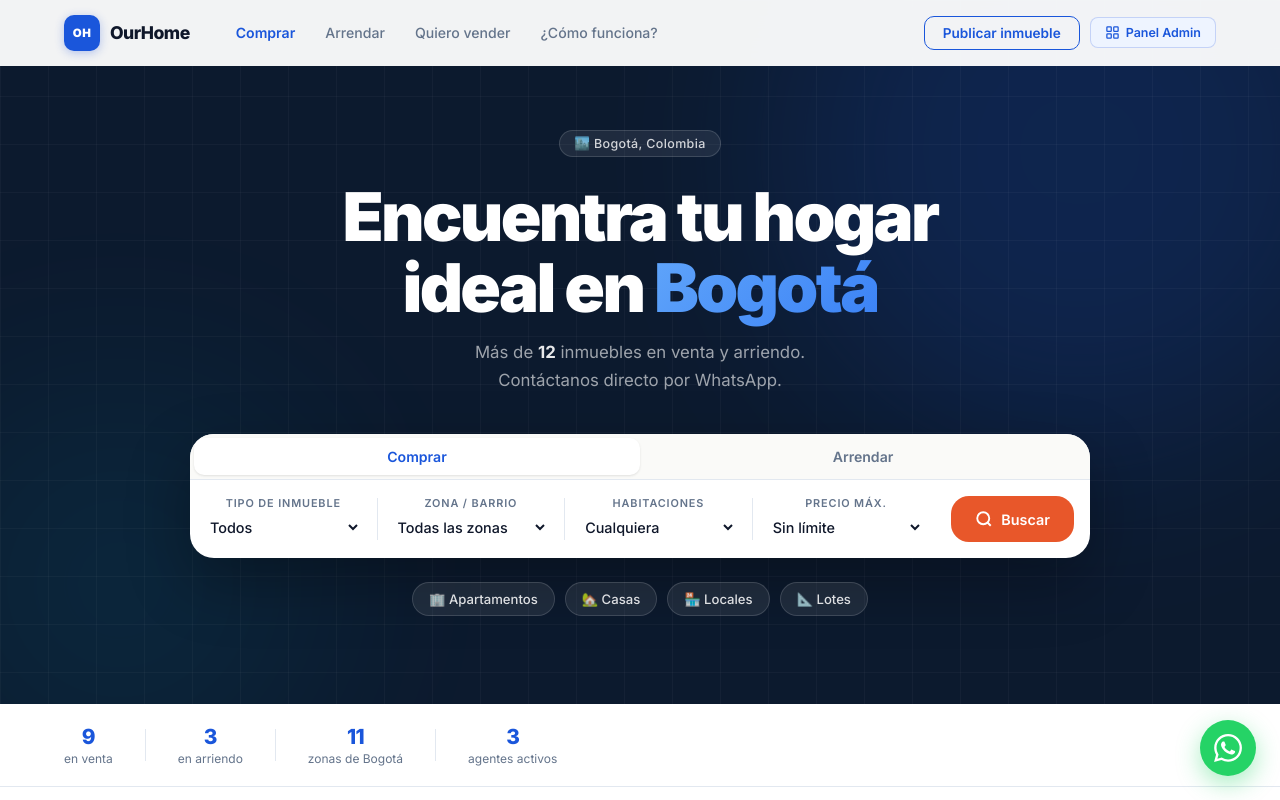
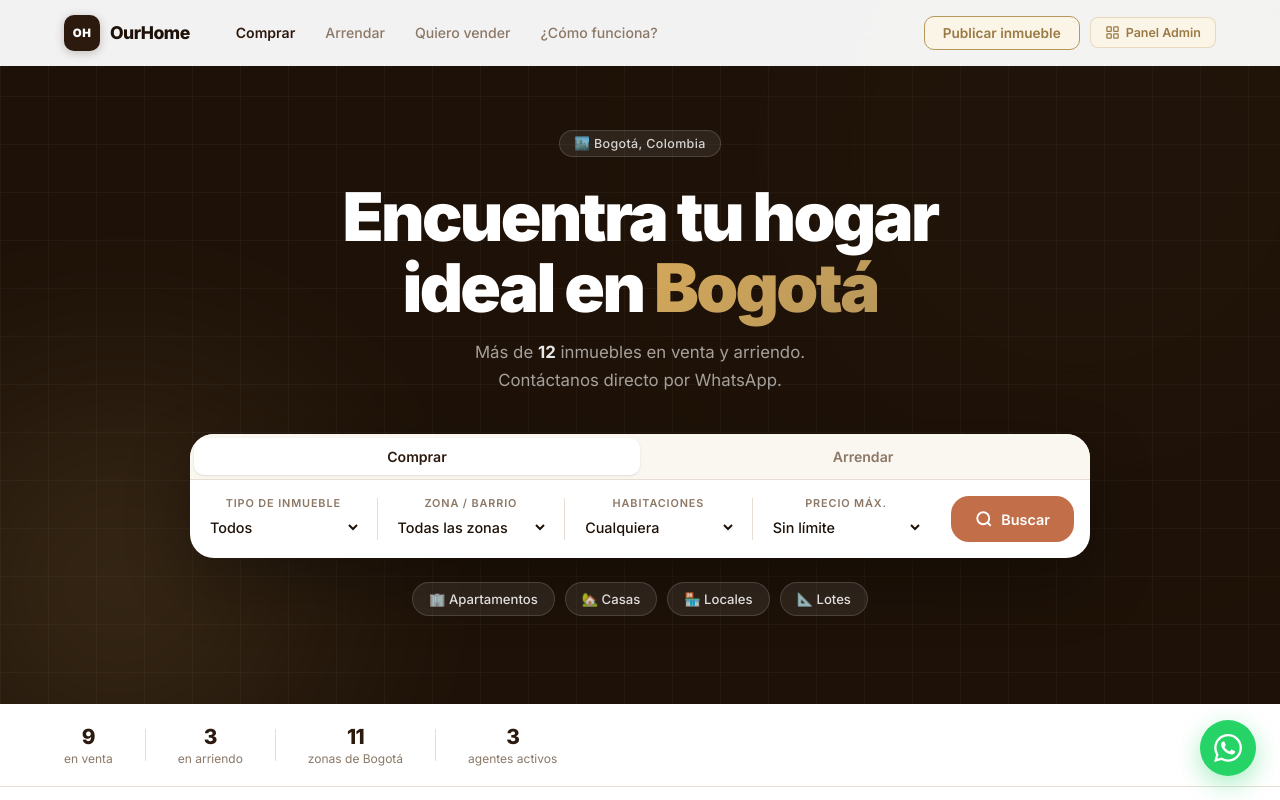
Before and after one commit to RoyerHernandez/flatzone, a plain HTML site: page index.html in a window 1280 px wide. Shown: the top 800 px of the page. Drawn offline with Linux system fonts and the light colour scheme.

Commit message:
refactor: switch to Técnica 2 — warm luxury palette (espresso + gold + terracota)
- Primary: #1A56DB → #2C1A0E (espresso profundo)
- Dark sections: navy → espresso #1E1208 / #160D06
- Background: warm white → crema cálida #FAF6F0
- Text/muted: slate → warm espresso/taupe tones
- Border: cool gray → warm sand #E8DDD3
- Added --gold (#B8975A), --gold-dk, --gold-lt
- CTA terracota (#C26E48) replaces coral
- Hero title gradient: blue → gold #D4A85A → #B8975A
- Hero accent shape: cyan → gold
- Dark section accents: #60A5FA → gold
- "Publicar inmueble" nav button → gold outline
- Admin trigger & primary buttons → gold
- Property badges "Nueva"/"Inversión" → gold

Co-Authored-By: Claude Sonnet 4.6 <noreply@anthropic.com>

```diff
--- a/css/styles.css
+++ b/css/styles.css
@@ -4,27 +4,30 @@
    ===================================================== */
 
 :root {
-    --primary:     #1A56DB;
-    --primary-dk:  #1740C9;
-    --primary-lt:  #EEF4FF;
+    --primary:     #2C1A0E;
+    --primary-dk:  #1E1208;
+    --primary-lt:  #F5EDE0;
     --green:       #059669;
     --green-lt:    #ECFDF5;
     --wa:          #25D366;
     --wa-dk:       #128C7E;
-    --coral:       #E8572A;
-    --coral-dk:    #C94A1F;
-    --coral-lt:    #FEF0EB;
+    --gold:        #B8975A;
+    --gold-dk:     #9A7A44;
+    --gold-lt:     #FBF5E8;
+    --coral:       #C26E48;
+    --coral-dk:    #A85A38;
+    --coral-lt:    #FEF0E7;
     --amber:       #F59E0B;
     --red:         #DC2626;
 
-    --text:        #0F172A;
-    --soft:        #334155;
-    --muted:       #64748B;
-    --border:      #E2E8F0;
-    --bg:          #FAFAF8;
+    --text:        #1E1208;
+    --soft:        #4A3728;
+    --muted:       #8B7867;
+    --border:      #E8DDD3;
+    --bg:          #FAF6F0;
     --white:       #FFFFFF;
-    --dark:        #0C1A2E;
-    --dark2:       #0F2744;
+    --dark:        #1E1208;
+    --dark2:       #160D06;
 
     --shadow-sm:   0 1px 3px rgba(0,0,0,0.07), 0 1px 2px rgba(0,0,0,0.04);
     --shadow:      0 4px 16px rgba(0,0,0,0.08), 0 2px 4px rgba(0,0,0,0.04);
@@ -95,7 +98,7 @@ a { text-decoration: none; color: inherit; }
     font-weight: 900;
     display: flex; align-items: center; justify-content: center;
     letter-spacing: 0.03em;
-    box-shadow: 0 2px 10px rgba(29,78,216,0.3);
+    box-shadow: 0 2px 10px rgba(44,26,14,0.25);
 }
 .logo-mark.sm { width: 28px; height: 28px; font-size: 0.65rem; border-radius: 8px; }
 .logo-name {
@@ -129,14 +132,15 @@ a { text-decoration: none; color: inherit; }
 .btn-nav-secondary {
     font-size: 0.85rem;
     font-weight: 600;
-    color: var(--primary);
-    border: 1.5px solid var(--primary);
+    color: var(--gold-dk);
+    border: 1.5px solid var(--gold);
     padding: 8px 18px;
     border-radius: 10px;
+    background: var(--gold-lt);
     transition: all .2s;
     white-space: nowrap;
 }
-.btn-nav-secondary:hover { background: var(--primary); color: #fff; }
+.btn-nav-secondary:hover { background: var(--gold); color: #fff; border-color: var(--gold); }
 
 .mobile-toggle {
     display: none;
@@ -182,7 +186,7 @@ a { text-decoration: none; color: inherit; }
     opacity: 0.18;
 }
 .hbs-1 { width: 600px; height: 600px; background: var(--primary); top: -150px; right: -100px; }
-.hbs-2 { width: 400px; height: 400px; background: #0891B2; bottom: -80px; left: -80px; opacity: 0.1; }
+.hbs-2 { width: 400px; height: 400px; background: var(--gold); bottom: -80px; left: -80px; opacity: 0.15; }
 
 /* grid overlay */
 .hero::after {
@@ -230,7 +234,7 @@ a { text-decoration: none; color: inherit; }
 }
 .hero-title em {
     font-style: normal;
-    background: linear-gradient(135deg, #60A5FA, #3B82F6);
+    background: linear-gradient(135deg, #D4A85A, #B8975A);
     -webkit-background-clip: text;
     -webkit-text-fill-color: transparent;
     background-clip: text;
@@ -338,7 +342,7 @@ a { text-decoration: none; color: inherit; }
     margin-left: 12px;
     flex-shrink: 0;
 }
-.btn-search:hover { background: var(--coral-dk); transform: translateY(-1px); box-shadow: 0 6px 20px rgba(232,87,42,0.35); }
+.btn-search:hover { background: var(--coral-dk); transform: translateY(-1px); box-shadow: 0 6px 20px rgba(194,110,72,0.35); }
 
 /* Quick cats */
 .hero-cats {
@@ -710,8 +714,8 @@ a { text-decoration: none; color: inherit; }
     font-weight: 700;
     text-transform: uppercase;
     letter-spacing: 0.1em;
-    color: #60A5FA;
-    background: rgba(96,165,250,0.12);
+    color: var(--gold);
+    background: rgba(184,151,90,0.14);
     padding: 5px 14px;
     border-radius: 999px;
     margin-bottom: 20px;
@@ -724,7 +728,7 @@ a { text-decoration: none; color: inherit; }
     color: #fff;
     margin-bottom: 16px;
 }
-.section-title-light em { font-style: normal; color: #60A5FA; }
+.section-title-light em { font-style: normal; color: #D4A85A; }
 
 .vender-desc {
     font-size: 0.95rem;
@@ -743,8 +747,8 @@ a { text-decoration: none; color: inherit; }
 }
 .vb-icon {
     width: 20px; height: 20px;
-    background: rgba(96,165,250,0.2);
-    color: #60A5FA;
+    background: rgba(184,151,90,0.18);
+    color: var(--gold);
     border-radius: 50%;
     display: flex; align-items: center; justify-content: center;
     font-size: 0.65rem;
@@ -1225,15 +1229,15 @@ a { text-decoration: none; color: inherit; }
     font-family: inherit;
     font-size: 0.78rem;
     font-weight: 600;
-    color: var(--primary);
-    background: var(--primary-lt);
-    border: 1.5px solid rgba(29,78,216,0.2);
+    color: var(--gold-dk);
+    background: var(--gold-lt);
+    border: 1.5px solid rgba(184,151,90,0.3);
     padding: 7px 14px;
     border-radius: 8px;
     cursor: pointer;
     transition: all .2s;
 }
-.btn-admin-trigger:hover { background: var(--primary); color: #fff; border-color: var(--primary); }
+.btn-admin-trigger:hover { background: var(--gold); color: #fff; border-color: var(--gold); }
 
 /* Full-screen overlay */
 .admin-overlay {
@@ -1773,7 +1777,7 @@ a { text-decoration: none; color: inherit; }
     font-size: 0.8rem;
     font-weight: 600;
     color: #fff;
-    background: var(--primary);
+    background: var(--gold);
     border: none;
     padding: 8px 16px;
     border-radius: 9px;
@@ -1782,7 +1786,7 @@ a { text-decoration: none; color: inherit; }
     white-space: nowrap;
     flex-shrink: 0;
 }
-.btn-admin-primary:hover { background: var(--primary-dk); transform: translateY(-1px); }
+.btn-admin-primary:hover { background: var(--gold-dk); transform: translateY(-1px); }
 
 /* Toast */
 @keyframes fadeInUp {
--- a/js/data.js
+++ b/js/data.js
@@ -32,7 +32,7 @@ const PROPERTIES = [
         img: 'https://images.unsplash.com/photo-1570129477492-45c003edd2be?w=600&h=400&fit=crop',
         agente: { nombre: 'Ana Martínez', tel: '573009876543' },
         badge: 'Nueva',
-        badgeColor: '#059669',
+        badgeColor: '#B8975A',
     },
     {
         id: 3,
@@ -107,7 +107,7 @@ const PROPERTIES = [
         img: 'https://images.unsplash.com/photo-1500382017468-9049fed747ef?w=600&h=400&fit=crop',
         agente: { nombre: 'Diego Peña', tel: '573005551234' },
         badge: 'Inversión',
-        badgeColor: '#059669',
+        badgeColor: '#B8975A',
     },
     {
         id: 8,
```
